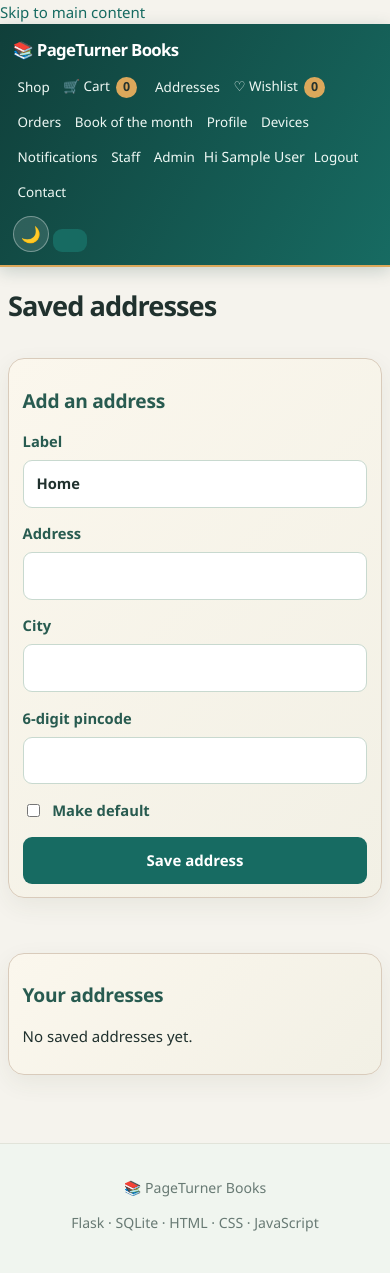
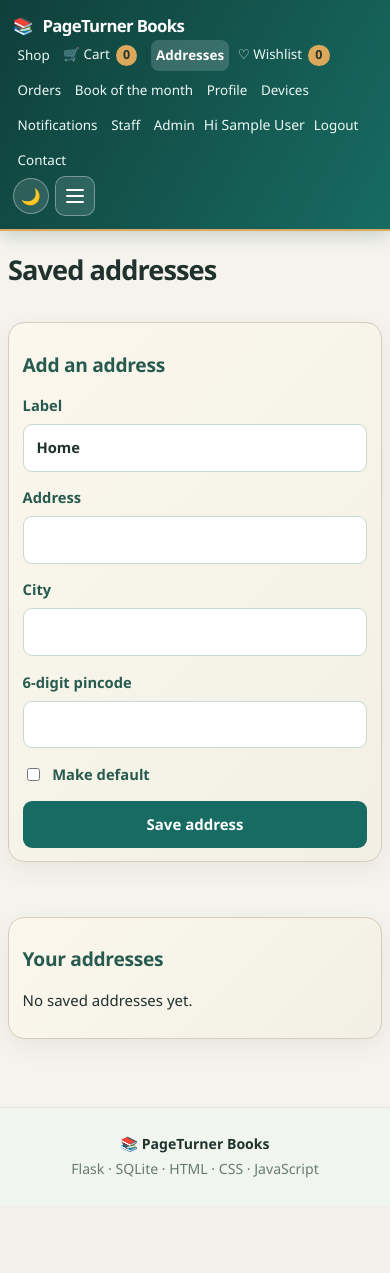
Before and after one commit to JamesReddy19/PageTurnerBooks, a Flask app: page /addresses in a window 390 px wide. After the commit the page ends 1178 px from the top, so only its background shows below. Run offline with Flask 3, Linux system fonts and the light colour scheme; the visitor is signed in with stand-in values (Sample User, id 1); data comes from the database, SQL or seed files in the repository; data that the repository does not hold is empty.

Commit message:
Edit static/style.css

```diff
--- a/static/style.css
+++ b/static/style.css
@@ -3261,3 +3261,256 @@ button.danger {
   padding-left: 0.75rem;
   color: inherit;
 }
+
+/* ------------------------------
+   20. Accessibility helpers and responsive navigation
+   Kept last on purpose: these rules must win over the earlier
+   narrow-screen block that turned the header into a tall column.
+------------------------------ */
+
+/* Text for screen readers only (not visible, still announced). */
+.visually-hidden {
+    position: absolute !important;
+    width: 1px;
+    height: 1px;
+    margin: -1px;
+    padding: 0;
+    overflow: hidden;
+    clip: rect(0 0 0 0);
+    clip-path: inset(50%);
+    white-space: nowrap;
+    border: 0;
+}
+
+/* WCAG 2.4.1: keyboard users get past the ~15 nav links on every page. The
+   link sits off-screen and slides in as the first focusable element. */
+.skip-link {
+    position: absolute;
+    top: -4rem;
+    left: 0.75rem;
+    z-index: 200;
+    padding: 0.6rem 1rem;
+    border-radius: 0 0 10px 10px;
+    background: var(--teal-dark);
+    color: var(--on-accent);
+    font-weight: 700;
+    transition: top 0.15s ease;
+}
+
+.skip-link:focus {
+    top: 0;
+    color: var(--on-accent);
+    text-decoration: none;
+}
+
+/* The skip link moves focus to <main>; a ring around the whole region is noise. */
+#main-content:focus {
+    outline: none;
+}
+
+/* A consistent, high-contrast keyboard focus ring everywhere. */
+a:focus-visible,
+button:focus-visible,
+input:focus-visible,
+select:focus-visible,
+textarea:focus-visible,
+summary:focus-visible,
+[tabindex]:focus-visible {
+    outline: 3px solid var(--orange);
+    outline-offset: 2px;
+}
+
+.brand-mark {
+    margin-right: 0.35rem;
+}
+
+/* Theme toggle + menu button, kept outside the collapsing nav so both stay
+   reachable while the menu is closed. */
+.header-actions {
+    display: flex;
+    flex-shrink: 0;
+    align-items: center;
+    gap: 0.4rem;
+}
+
+.nav-links {
+    margin-left: auto;
+}
+
+/* Visual grouping only; hidden from assistive technology. */
+.nav-sep {
+    align-self: center;
+    width: 1px;
+    height: 1.1rem;
+    background: currentColor;
+    opacity: 0.35;
+}
+
+.nav-links a[aria-current="page"] {
+    background: rgba(255, 255, 255, 0.16);
+    color: var(--on-accent);
+    font-weight: 700;
+}
+
+/* Hamburger button: hidden on wide screens, shown by the rule below. */
+.nav-toggle {
+    display: none;
+    align-items: center;
+    justify-content: center;
+    width: 2.5rem;
+    height: 2.5rem;
+    padding: 0;
+    border: 1px solid rgba(255, 255, 255, 0.35);
+    border-radius: 10px;
+    background: rgba(255, 255, 255, 0.12);
+    color: var(--on-accent);
+    cursor: pointer;
+}
+
+.nav-toggle-bars,
+.nav-toggle-bars::before,
+.nav-toggle-bars::after {
+    display: block;
+    width: 1.15rem;
+    height: 2px;
+    border-radius: 2px;
+    background: currentColor;
+    transition: transform 0.2s ease, background 0.2s ease;
+}
+
+.nav-toggle-bars {
+    position: relative;
+}
+
+.nav-toggle-bars::before,
+.nav-toggle-bars::after {
+    position: absolute;
+    left: 0;
+    content: "";
+}
+
+.nav-toggle-bars::before {
+    top: -6px;
+}
+
+.nav-toggle-bars::after {
+    top: 6px;
+}
+
+.nav-toggle[aria-expanded="true"] .nav-toggle-bars {
+    background: transparent;
+}
+
+.nav-toggle[aria-expanded="true"] .nav-toggle-bars::before {
+    top: 0;
+    transform: rotate(45deg);
+}
+
+.nav-toggle[aria-expanded="true"] .nav-toggle-bars::after {
+    top: 0;
+    transform: rotate(-45deg);
+}
+
+.flash {
+    display: flex;
+    align-items: flex-start;
+    justify-content: space-between;
+    gap: 0.75rem;
+}
+
+.flash-text {
+    flex: 1 1 auto;
+}
+
+.flash-dismiss {
+    flex: 0 0 auto;
+    padding: 0 0.35rem;
+    border: 0;
+    border-radius: 6px;
+    background: transparent;
+    color: inherit;
+    font-size: 1.15rem;
+    line-height: 1;
+    cursor: pointer;
+    opacity: 0.75;
+}
+
+.flash-dismiss:hover {
+    opacity: 1;
+    background: rgba(0, 0, 0, 0.08);
+}
+
+.site-footer .footer-brand {
+    margin: 0 0 0.15rem;
+    color: var(--ink);
+    font-weight: 700;
+}
+
+.site-footer .footer-meta {
+    margin: 0;
+}
+
+@media screen and (max-width: 900px) {
+    /* Brand plus theme/menu buttons on one row, links on their own row,
+       instead of a tall column of wrapped links pinned by the sticky header. */
+    .site-header {
+        display: grid;
+        grid-template-columns: minmax(0, 1fr) auto;
+        align-items: center;
+        gap: 0 0.75rem;
+    }
+
+    .nav-toggle {
+        display: inline-flex;
+    }
+
+    .nav-links {
+        grid-column: 1 / -1;
+        width: 100%;
+        margin-left: 0;
+        justify-content: flex-start;
+    }
+
+    /* Collapse only when script.js actually ran (it adds js-nav). A failed or
+       blocked script must never leave the menu permanently unreachable. */
+    html.js-nav .nav-links {
+        display: none;
+        flex-direction: column;
+        align-items: stretch;
+        gap: 0.15rem;
+        margin-top: 0.4rem;
+        padding-top: 0.4rem;
+        border-top: 1px solid rgba(255, 255, 255, 0.25);
+    }
+
+    html.js-nav .nav-links.is-open {
+        display: flex;
+    }
+
+    html.js-nav .nav-links a {
+        display: flex;
+        align-items: center;
+        min-height: 2.75rem;
+        padding: 0.5rem 0.65rem;
+    }
+
+    html.js-nav .nav-sep {
+        width: 100%;
+        height: 1px;
+        margin: 0.25rem 0;
+    }
+
+    html.js-nav .nav-greeting {
+        display: block;
+        padding: 0.35rem 0.65rem;
+    }
+}
+
+@media print {
+    .skip-link,
+    .nav-toggle,
+    .header-actions,
+    .flash-dismiss {
+        display: none;
+    }
+}
```
